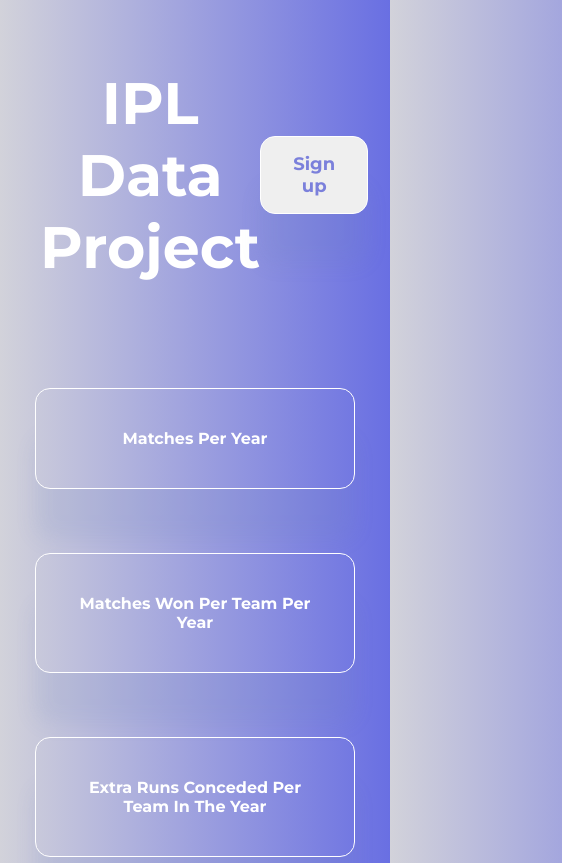
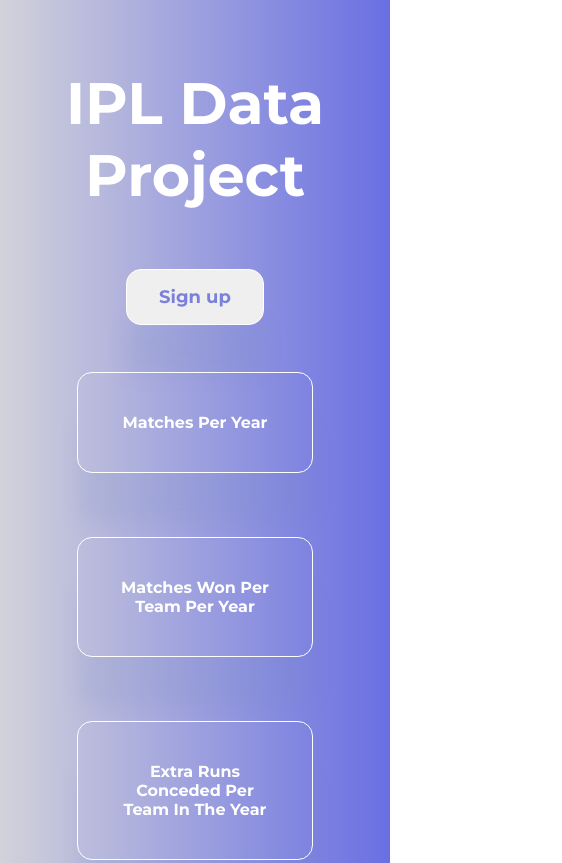
Before and after one commit to vamsiKrishnaBandaru/js-ipl-data-project, a website: page index.html in a window 390 px wide. Shown: the top 863 px of the page, 562 px wide, since content can reach past the window. Drawn offline with Linux system fonts and the light colour scheme.

Commit message:
removed width for the signup page lack of responsiveness

```diff
--- a/style.css
+++ b/style.css
@@ -22,7 +22,6 @@
   justify-content: center;
   align-items: center;
   flex-wrap: wrap;
-  /* width: 60%; */
   margin: 0 10%;
   margin-top: 4%;
 }
@@ -92,17 +91,17 @@
   color: hsl(237, 57%, 67%);
 }
 
-/* @media (max-width: 1100px) {
-  .block {
-    width: 700px;
+@media (max-width: 1100px) {
+  header {
+    flex-direction: column;
+  }
+  footer {
+    display: none;
+  }
+  .box {
+    width: 100%;
   }
 }
-
-@media (max-width: 800px) {
-  .block {
-    width: 500px;
-  }
-} */
 
 .signUpPage {
   box-sizing: border-box;
@@ -134,7 +133,6 @@
 }
 
 .input {
-  /* width: 2rem; */
   width: 100%;
 }
 .conditions {
@@ -146,10 +144,6 @@
 .inputBox {
   width: 60%;
   margin-bottom: 10px;
-  /* padding: 4rem 8rem; */
-  /* display: flex;
-  align-items: center;
-  justify-content: center; */
 }
 .signupButton button {
   background: none;
```
Also changed, not shown: index.html (+0 -1 lines).
